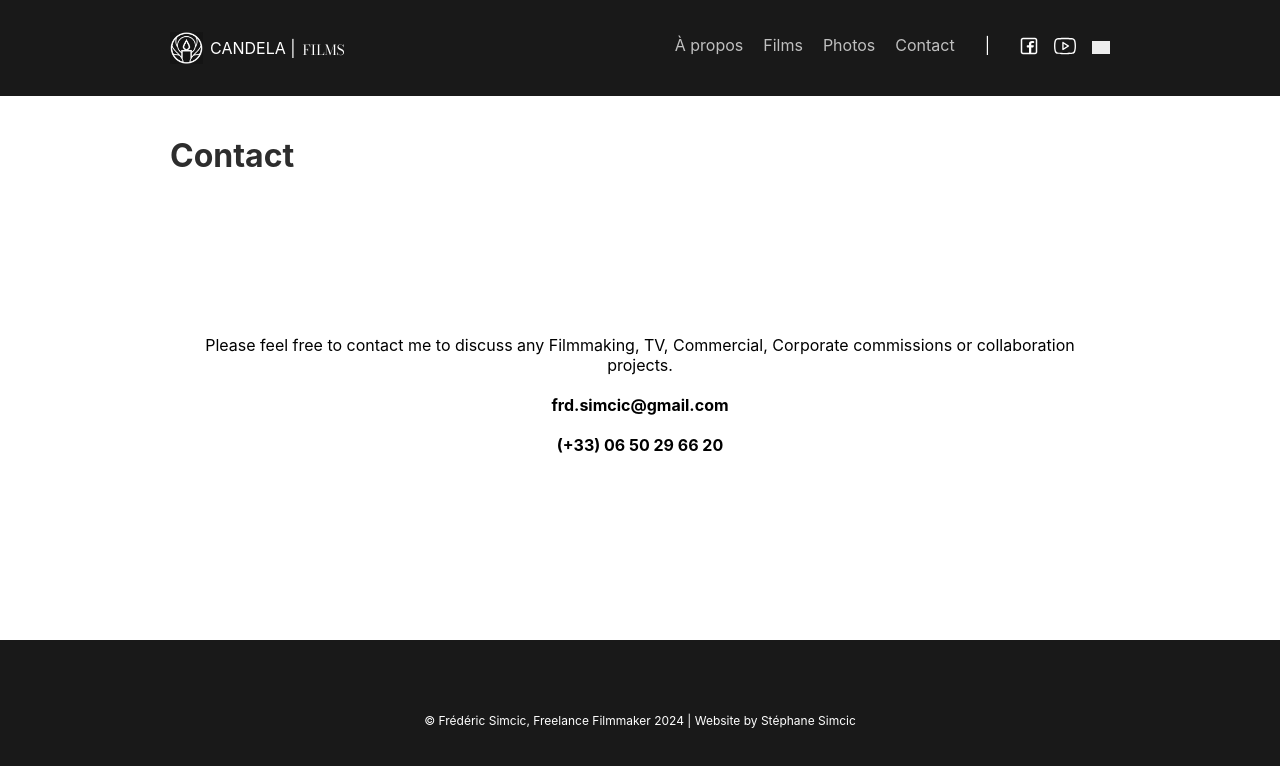
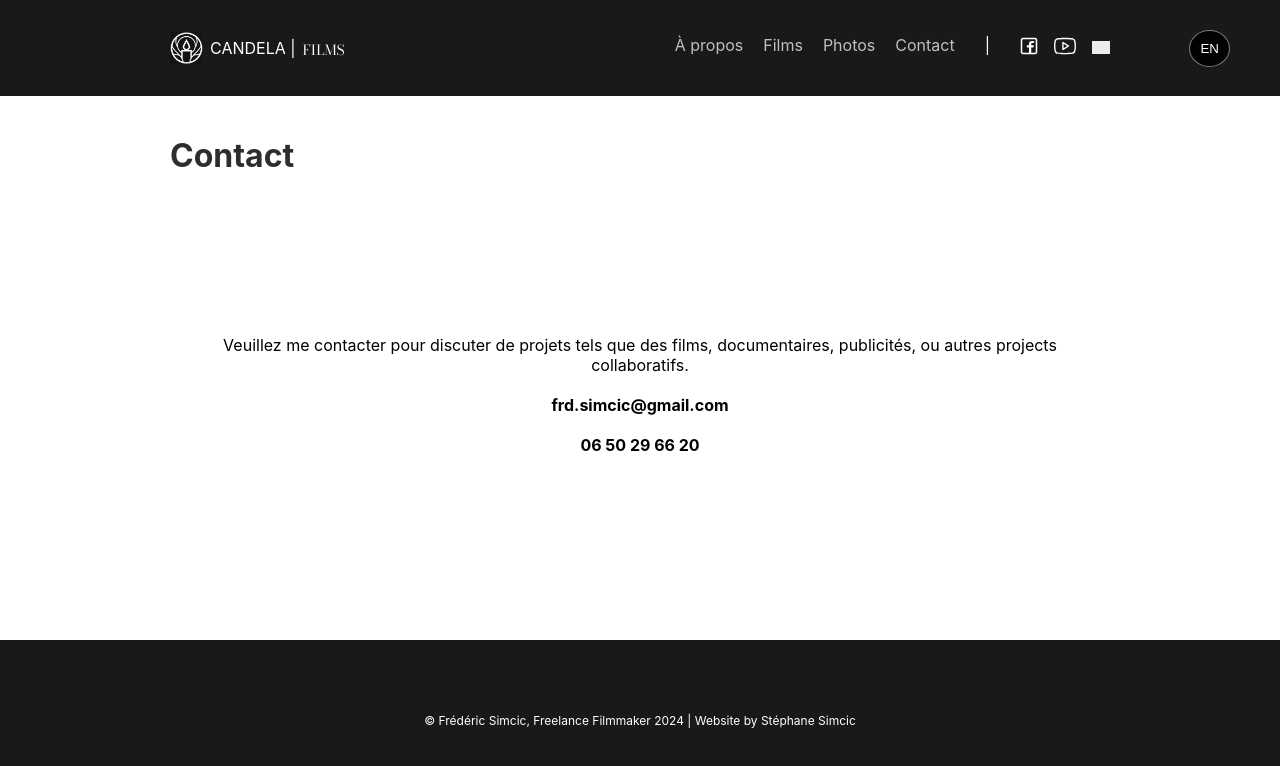
Before and after one commit to StephanS13/candela, a React (Create React App) app: page /contact in a window 1280 px wide. Shown: the top 766 px of the page. Built offline with nearby package versions, Linux system fonts and the light colour scheme; grey boxes are pictures that could not be loaded; the HTML template or start-up script is replaced by a standard one.

Commit message:
Adds languages

```diff
--- a/src/App.js
+++ b/src/App.js
@@ -1,5 +1,7 @@
 import './App.css';
 import { BrowserRouter, Routes, Route } from 'react-router-dom'
+import React from 'react';
+import { LanguageProvider } from './contexts/LanguageContext';
 import Home from './pages/home';
 import Films from './pages/films';
 import About from './pages/about';
@@ -9,9 +11,9 @@ import Navbar from './components/navbar';
 
 function App() {
   return (
+    <LanguageProvider>
       <BrowserRouter>
         <Navbar/>
-
         <Routes>
           <Route path="/" element={<Home />} />
           <Route path="/films" element={<Films />} />
@@ -20,6 +22,7 @@ function App() {
           <Route path="/contact" element={<Contact />} />
         </Routes>
       </BrowserRouter>
+    </LanguageProvider>
   );
 }
 
--- a/src/assets/navbar.css
+++ b/src/assets/navbar.css
@@ -73,6 +73,18 @@
   width: 22px;
 }
 
+/* BUTTONS */
+.language-buttons {
+  position: absolute;
+  right: 50px;
+  background-color: inherit;
+  border: solid 1px rgba(255, 255, 255, 0.482);
+  border-radius: 100%;
+  color: white;
+  padding: 10px;
+  /* padding-inline: 8px; */
+}
+
 /* DROPDOWN */
 .nav-dropdown {
   position: relative;
--- a/src/components/navbar.jsx
+++ b/src/components/navbar.jsx
@@ -1,12 +1,14 @@
 import React from 'react'
 import { Link } from 'react-router-dom';
+import { useLanguage } from '../contexts/LanguageContext';
+import NavDropdown from './navDropdown';
 import '../assets/navbar.css'
-import NavDropdown from './navDropdown';
 
 function Navbar() {
+  const { language, toggleLanguage } = useLanguage();
 
   return (
-    <div className="navbar">
+    <nav className="navbar">
       <Link to="/">
         <div className="navbar-logo">
           <img src="logo-candela2.jpg" alt=''/> CANDELA |
@@ -16,10 +18,22 @@ function Navbar() {
 
       <div className="navbar-right-side">
         <ul className='navbar-tabs'>
-          <Link to="/about"><li>À propos</li></Link>
-          <Link to="/films"><li>Films</li></Link>
-          <Link to="/photos"><li>Photos</li></Link>
-          <Link to="/contact"><li>Contact</li></Link>
+          { language === 'EN' ? (
+              <>
+                <Link to="/about"><li>À propos</li></Link>
+                <Link to="/films"><li>Films</li></Link>
+                <Link to="/photos"><li>Photos</li></Link>
+                <Link to="/contact"><li>Contact</li></Link>
+              </>
+            ) : (
+              <>
+                <Link to="/about"><li>About</li></Link>
+                <Link to="/films"><li>Films</li></Link>
+                <Link to="/photos"><li>Photos</li></Link>
+                <Link to="/contact"><li>Contact</li></Link>
+              </>
+            )
+          }
         </ul>
         <span>|</span>
         <ul className="socials">
@@ -29,9 +43,17 @@ function Navbar() {
         </ul>
       </div>
 
+
+      <button
+        onClick={toggleLanguage}
+        className="language-buttons"
+      >
+        {language === 'EN' ? 'EN' : 'FR'}
+      </button>
+
+
       <NavDropdown/>
-
-    </div>
+    </nav>
   )
 }
 
--- /dev/null
+++ b/src/contexts/LanguageContext.js
@@ -0,0 +1,19 @@
+import React, { createContext, useState, useContext } from 'react';
+
+const LanguageContext = createContext();
+
+export const useLanguage = () => useContext(LanguageContext);
+
+export const LanguageProvider = ({ children }) => {
+  const [language, setLanguage] = useState('EN');
+
+  const toggleLanguage = () => {
+      setLanguage(prevLanguage => (prevLanguage === 'EN' ? 'FR' : 'EN'));
+  };
+
+  return (
+      <LanguageContext.Provider value={{ language, toggleLanguage }}>
+          {children}
+      </LanguageContext.Provider>
+  );
+};
--- a/src/pages/contact.jsx
+++ b/src/pages/contact.jsx
@@ -1,18 +1,29 @@
 import React from 'react'
+import { useLanguage } from '../contexts/LanguageContext'
+import Footer from '../components/footer'
 import '../assets/contact.css'
-import Footer from '../components/footer'
 
 function Contact() {
-
+  const { language } = useLanguage();
   return (
     <>
       <div className="contact-title-container">
         <h1>Contact</h1>
       </div>
       <div className="contact-text-container">
-        <p>Please feel free to contact me to discuss any Filmmaking, TV, Commercial, Corporate commissions or collaboration projects.</p>
+        { language === 'EN' ?
+          <p>Veuillez me contacter pour discuter de projets tels que des films, documentaires, publicités, ou autres projects collaboratifs.</p>
+          :
+          <p>Please feel free to contact me to discuss any Filmmaking, TV, Commercial, Corporate commissions or collaboration projects.</p>
+        }
+
         <p>frd.simcic@gmail.com</p>
-        <p>(+33) 06 50 29 66 20</p>
+        { language === 'EN' ?
+          <p>06 50 29 66 20</p>
+          :
+          <p>(+33) 6 50 29 66 20</p>
+        }
+
       </div>
       <Footer />
     </>
```
Lines whose indentation alone changed are shown as unchanged.
